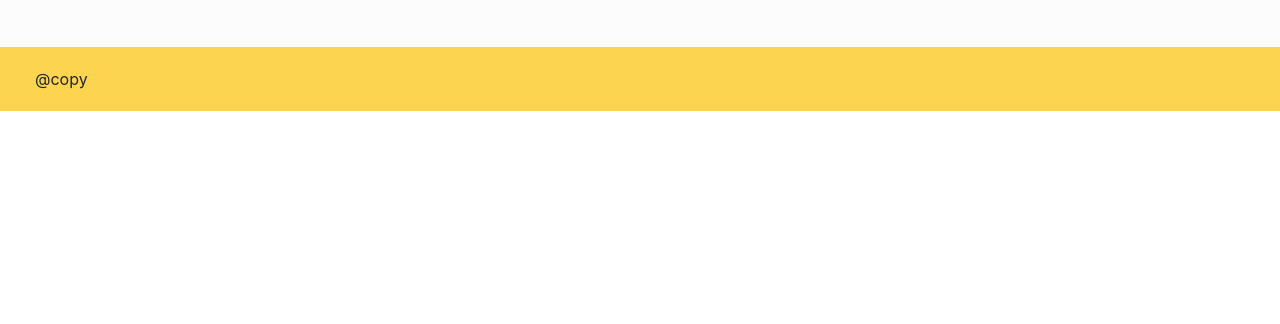
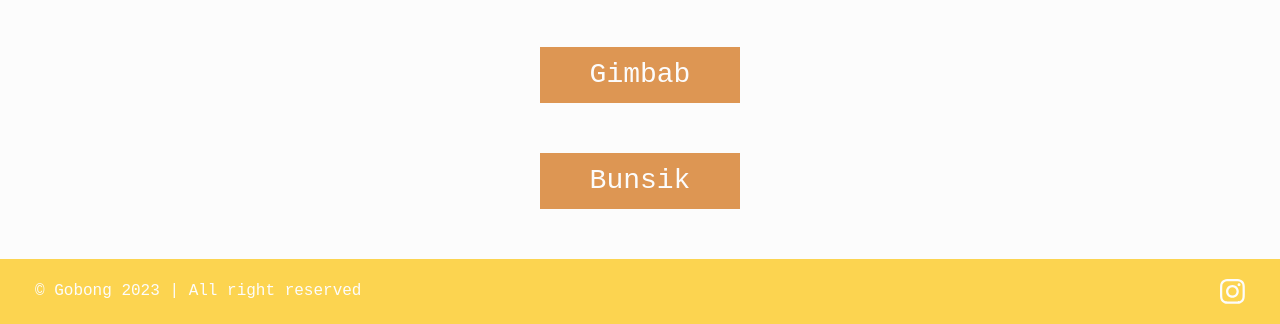
Before and after one commit to JoyyCho/Gobong-restaurant, a plain HTML site: page menu.html in a window 1280 px wide. Shown: the part 1252-1576 px from the top of the page. Before the commit the page ends 1363 px from the top, so only its background shows below. Drawn offline with nearby package versions, Linux system fonts and the light colour scheme; a web font is replaced by a local one.

Commit message:
update contents

```diff
--- a/css/contact.scss
+++ b/css/contact.scss
@@ -10,7 +10,10 @@
 }
 
 .contact {
-
+ font-family: $font-bold;
+h2 {
+ font-family: $font-bold;
+}
 
  &__map {
   margin-right: 20px;;
--- a/css/menu.scss
+++ b/css/menu.scss
@@ -10,6 +10,7 @@
 }
 
 .menu {
+
  .title {
   border: 1px solid $secondary-color;
   color: $color-white;
@@ -25,6 +26,7 @@
  .station {
   display: grid;
   grid-template-columns: 1fr 1fr 1fr;
+  padding-bottom: 50px;
  }
 }
 
--- a/css/style.scss
+++ b/css/style.scss
@@ -3,6 +3,7 @@
 .html, body {
  margin: 0;
  padding: 0;
+ font-family: $font-regular;
 
  .container {
   max-width: 1440px;
@@ -17,7 +18,7 @@
 
 .logo {
  width: 100px;
- // filter: invert(100%) sepia(0%) saturate(0%) hue-rotate(45deg) brightness(104%) contrast(102%);
+
  }
 
 .logo-name {
@@ -52,10 +53,21 @@
 section {
   background: $color-white;
   padding-top: 50px;
-  padding-bottom: 50px;
+  // padding-bottom: 50px;
 }
 // Footer
 .footer {
  background: $primary-color;
  padding: 20px 20px;
+ color: $color-white;
+
+ .container{
+  display: flex;
+  justify-content: space-between;
+ }
+
+ .social {
+  width: 25px;
+  filter: $filter-white;
+ }
 }
--- a/css/variables.scss
+++ b/css/variables.scss
@@ -6,5 +6,7 @@ $color-white: #FCFCFC;
 $color-grey: #C5C8C9;
 $color-black: #000000;
 
+$filter-white: invert(99%) sepia(94%) saturate(8%) hue-rotate(112deg) brightness(103%) contrast(98%);
+
 $font-bold: 'Rubik Mono One', monospace;
 $font-regular:'Sometype Mono', monospace;
--- a/menu.html
+++ b/menu.html
@@ -56,7 +56,6 @@
       <div class="container">
         <h3 class="title">Cupbab</h3>
         <div class="cupbab station">
-
           <div class="food">
             <img src="./img/cupbab/bbq-bulgogi.png">
             <p>BBQ Bulgogi Cupbab ... 10</p>
@@ -82,19 +81,21 @@
             <p>BBQ Bulgogi Cupbab ... 10</p>
           </div>
         </div>
-        <div class="gimbab">
+        <h3 class="title">Gimbab</h3>
+        <div class="gimbab station">
 
         </div>
-        <div class="bunsik">
+        <h3 class="title">Bunsik</h3>
+        <div class="bunsik station">
 
         </div>
       </div>
     </section>
     <footer class="footer">
       <div class="container">
-        <div>@copy</div>
+        <div>© Gobong 2023 | All right reserved</div>
+        <a href="https://www.instagram.com/gobong_hfx/" target="_blank"><img class="social" src="./img/instagram.svg"></a>
       </div>
-
     </footer>
     <!-- jQuery first, then Popper.js, then Bootstrap JS -->
     <script src="https://code.jquery.com/jquery-3.3.1.slim.min.js" integrity="sha384-q8i/X+965DzO0rT7abK41JStQIAqVgRVzpbzo5smXKp4YfRvH+8abtTE1Pi6jizo" crossorigin="anonymous"></script>
```
Also changed, not shown: contact.html (+2 -2 lines), index.html (+2 -2 lines), css/contact.css, css/menu.css, css/style.css, 3 other files.
